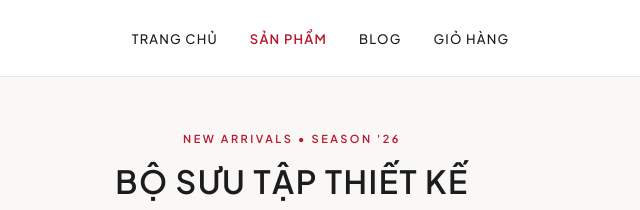
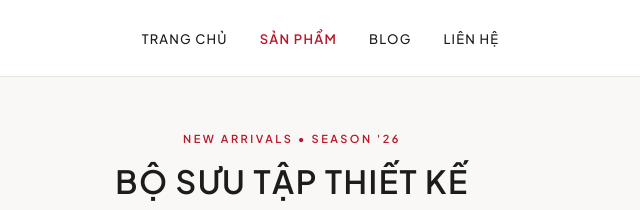
Before and after one commit to Nghii1506/ecommerce-ui-improvement, a plain HTML site: page products.html in a window 1280 px wide. Shown: the top 210 px of the page, 348-988 px from the left. Drawn offline with Linux system fonts and the light colour scheme.

Commit message:
Update products.html

```diff
--- a/products.html
+++ b/products.html
@@ -113,7 +113,8 @@
                     <li><a href="index.html">Trang chủ</a></li>
                     <li><a href="products.html" class="active">Sản phẩm</a></li>
                     <li><a href="blog.html">Blog</a></li>
-                    <li><a href="cart.html">Giỏ hàng</a></li>
+
+                    <li><a href="contact.html">Liên hệ</a></li>
                 </ul>
             </nav>
            <a href="cart.html" class="cart-link" aria-label="Giỏ hàng" style="position: relative; padding: 4px;">
```
